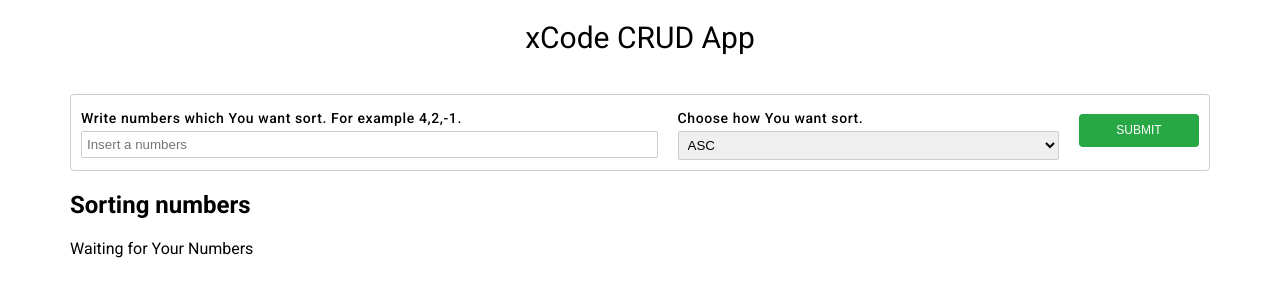
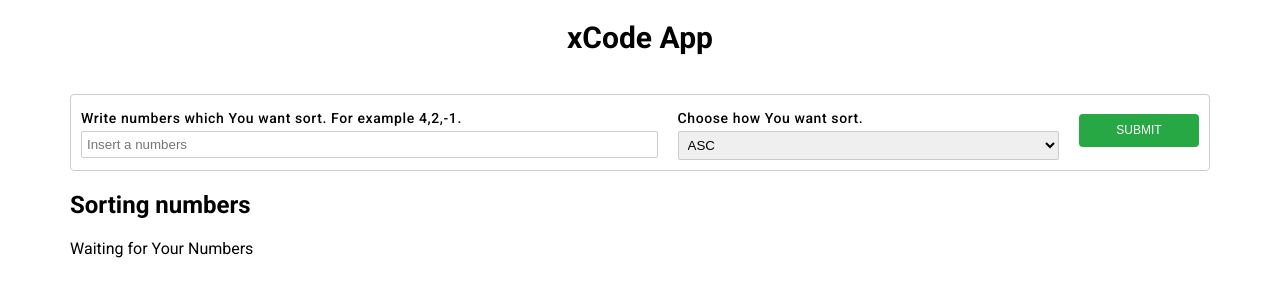
Before and after one commit to sstawicki/sstawicki.github.io, a plain HTML site: page xcode/index.html in a window 1280 px wide. Drawn offline with Linux system fonts and the light colour scheme.

Commit message:
Add files via upload

```diff
--- a/xcode/index.html
+++ b/xcode/index.html
@@ -3,12 +3,12 @@
   <meta charset="UTF-8">
   <meta name="viewport" content="width=device-width, user-scalable=no, initial-scale=1.0, maximum-scale=1.0, minimum-scale=1.0">
   <meta http-equiv="X-UA-Compatible" content="ie=edge">
-  <title>CRUD</title>
+  <title>XCODE</title>
   <link rel="stylesheet" href="style.css">
   <link href="https://fonts.googleapis.com/css?family=Roboto:400,400i,500,500i,700,700i&subset=latin-ext" rel="stylesheet">
 </head>
 <body>
-<h1 class="xcode-heading heading--main">xCode CRUD App</h1>
+<h1 class="xcode-heading heading--main">xCode App</h1>
 
 <main class="crud container">
   <section class="datatable">
--- a/xcode/style.css
+++ b/xcode/style.css
@@ -48,7 +48,7 @@ body {
   margin: 20px auto;
   text-align: center;
   font-size: 30px;
-  font-weight: 400; }
+  font-weight: 700; }
 
 .datatable__row {
   display: flex;
```
